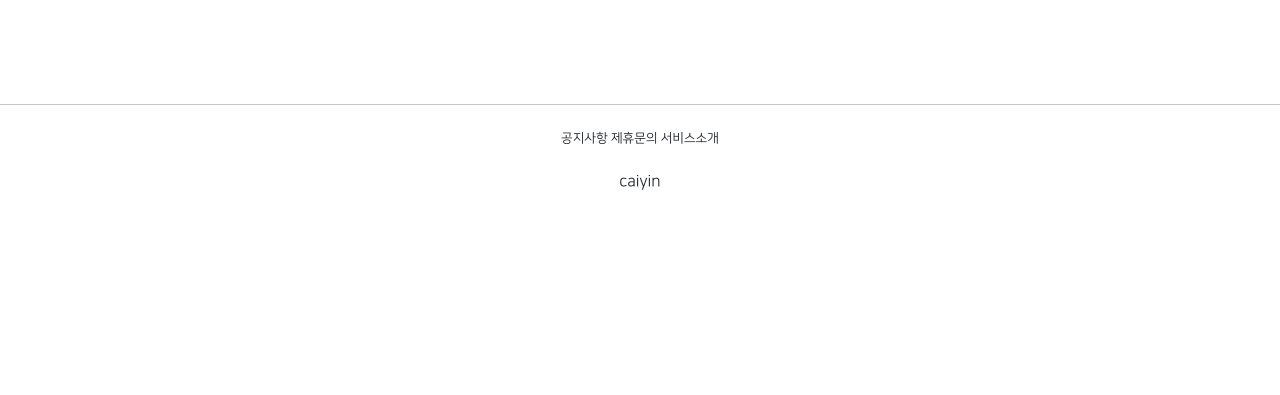
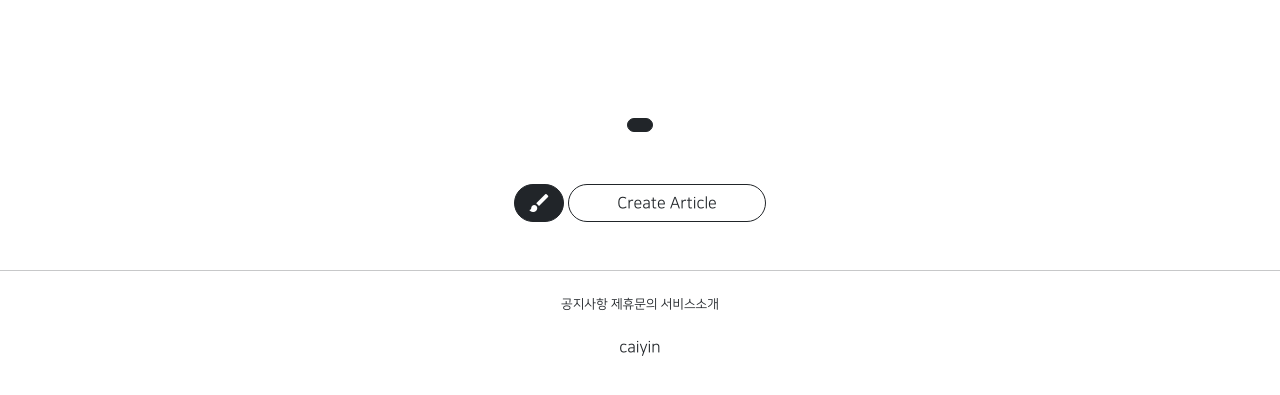
Before and after one commit to caiyin0211/gis, a Django app: template projectapp/templates/projectapp/detail.html in a window 1280 px wide. Shown: the part 297-692 px from the top of the page. Run offline with Django 3.2, Linux system fonts and the light colour scheme; the template is opened without the code that fills it, so the values that code supplies are empty; parts of the project's set-up code (start-up, migrations or seed data) failed here and were passed over; some libraries are stand-ins or nearby versions.

Commit message:
8/19 commit3

```diff
--- a/projectapp/templates/projectapp/detail.html
+++ b/projectapp/templates/projectapp/detail.html
@@ -12,6 +12,10 @@
             </h2>
                 <h5> {{ target_project.description }}</h5>
         </div>
+    </div>
+
+    <div>
+        {% include 'snippets/list_caiyin.html' with article_list=object_list %}
 
     </div>
 
--- /dev/null
+++ b/templates/snippets/list_caiyin.html
@@ -0,0 +1,57 @@
+{% load static %}
+
+    <style>
+            .container{
+                padding: 0;
+                margin: 0 auto;
+            }
+
+            .container div {
+          width: 45%;
+                max-width: 250px;
+                box-shadow: 0 0 .5rem grey;
+          display: flex;
+          justify-content: center;
+          align-items: center;
+          border-radius: 1rem;
+                flex-direction: column;
+        }
+            .container img{
+                width: 100%;
+                border-radius: 1rem;
+            }
+
+    </style>
+
+    <div class="container my-4">
+        {% for article in article_list %}
+            <div>
+                <a href="{% url 'articleapp:detail' pk=article.pk %}">
+                    <img src="{{ article.image.url }}"
+                         alt="">
+                </a>
+                <span class="m-2 NNS_B">{{ article.title }}</span>
+
+            </div>
+
+        {% endfor %}
+
+
+    </div>
+
+    <script src="{% static 'js/magicgrid.js' %}"></script>
+
+    {% include 'snippets/pagination.html' %}
+
+    <div class="text-center my-5">
+        <a href="{% url 'articleapp:create' %}"
+            class="btn btn-dark rounded-pill material-icons">
+            brush
+        </a>
+
+         <a href="{% url 'articleapp:create' %}"
+            class="btn btn-outline-dark rounded-pill px-5">
+            Create Article
+        </a>
+
+    </div>
```
Also changed, not shown: projectapp/views.py (+11 -1 lines), articleapp/migrations/0002_article_project.py (added).
